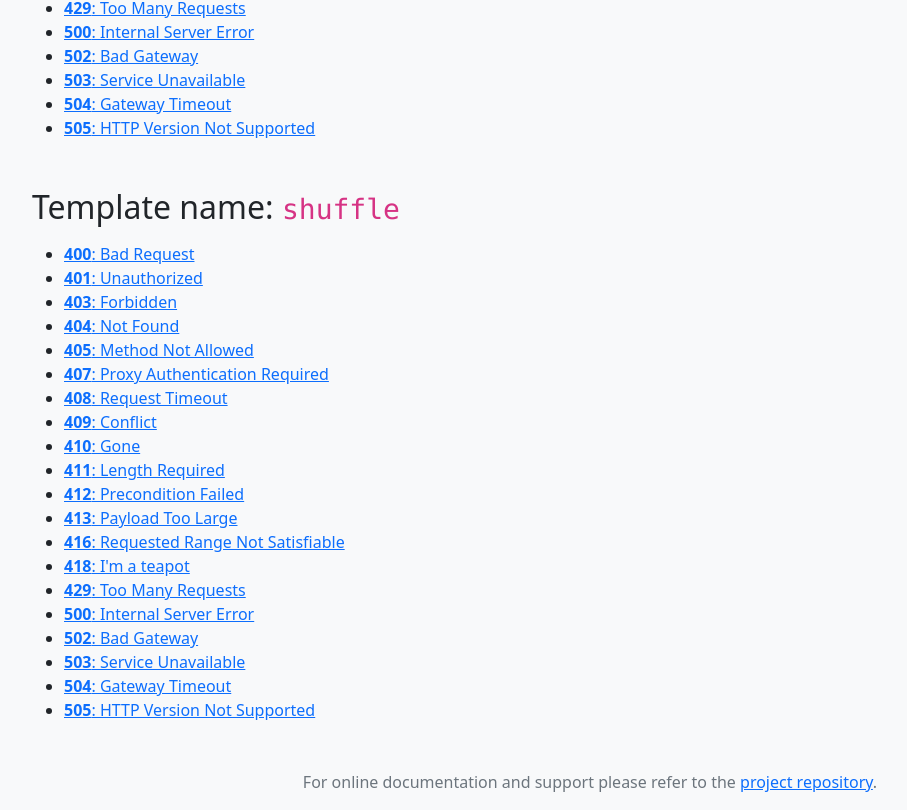
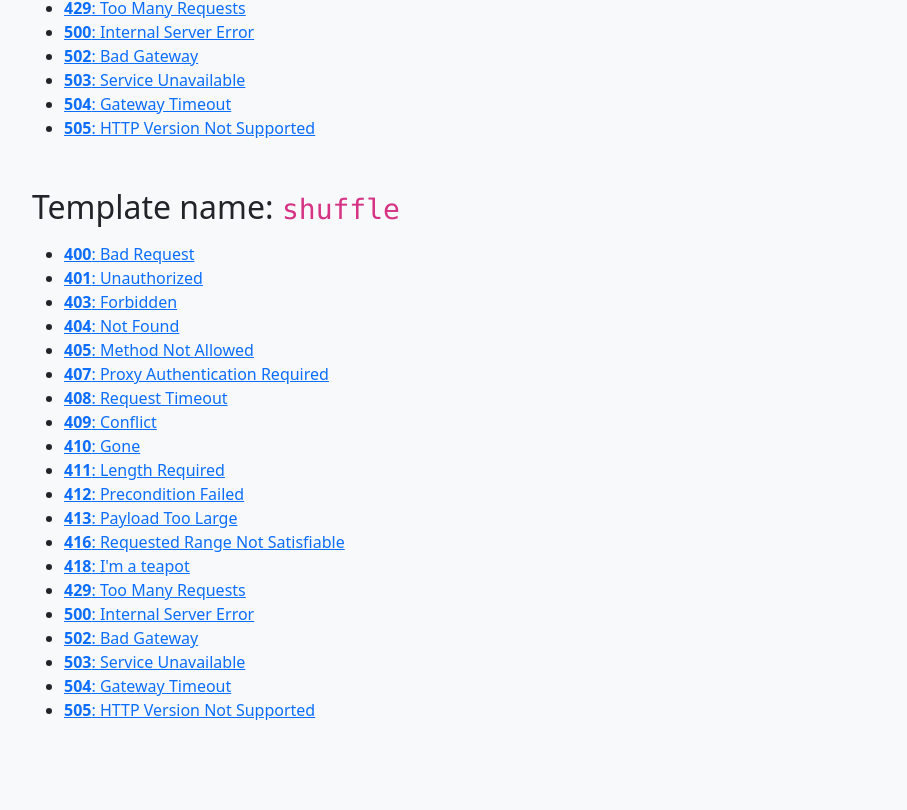
Before and after one commit to TheSL18/errorpages, a plain HTML site: page index.html in a window 1280 px wide. Shown: the part 5875-6685 px from the top of the page, without its empty margins (50-957 px from the left). After the commit the page ends 6645 px from the top, so only its background shows below. Drawn offline with nearby package versions, Linux system fonts and the light colour scheme.

Commit message:
Update index.html

```diff
--- a/index.html
+++ b/index.html
@@ -278,8 +278,6 @@
 </div>
 <footer class="footer">
     <div class="container text-center text-muted mt-3 mb-3">
-        For online documentation and support please refer to the
-        <a href="https://gh.tarampamp.am/error-pages">project repository</a>.
     </div>
 </footer>
 </body>
```
